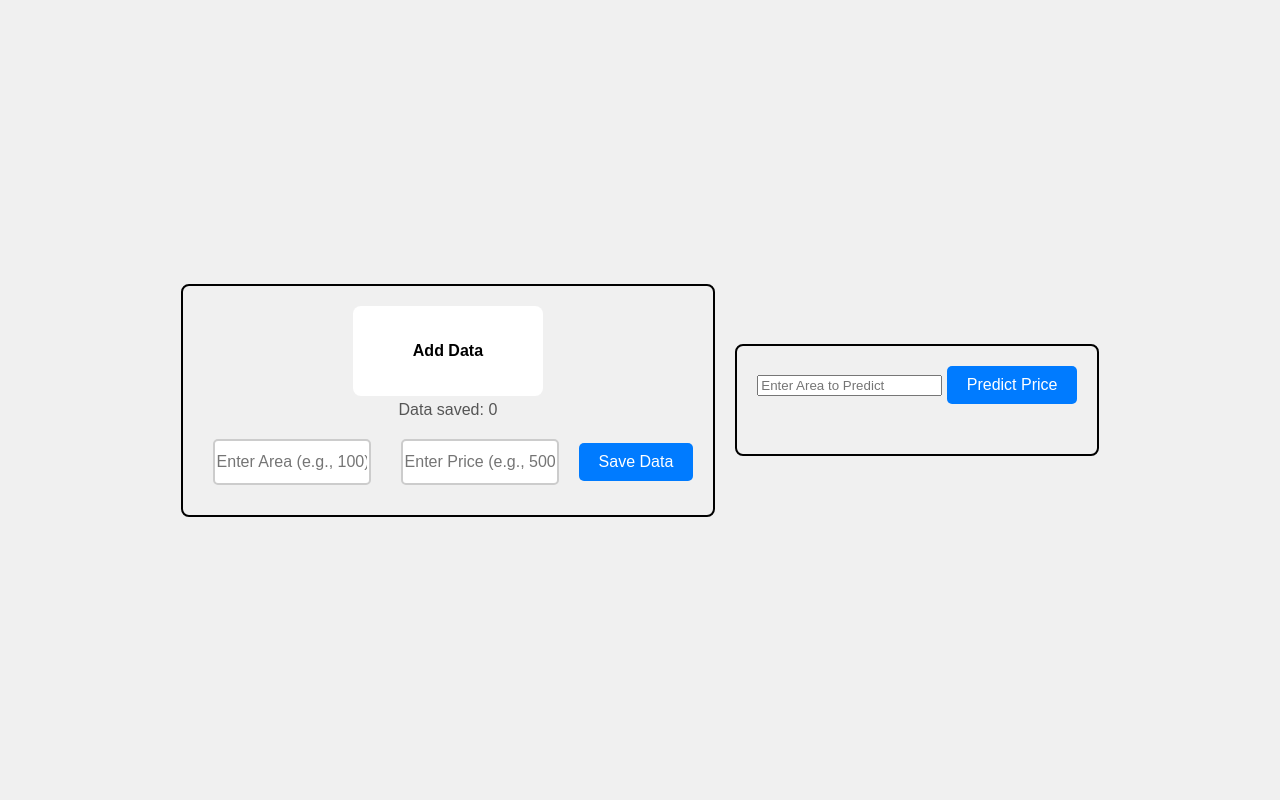
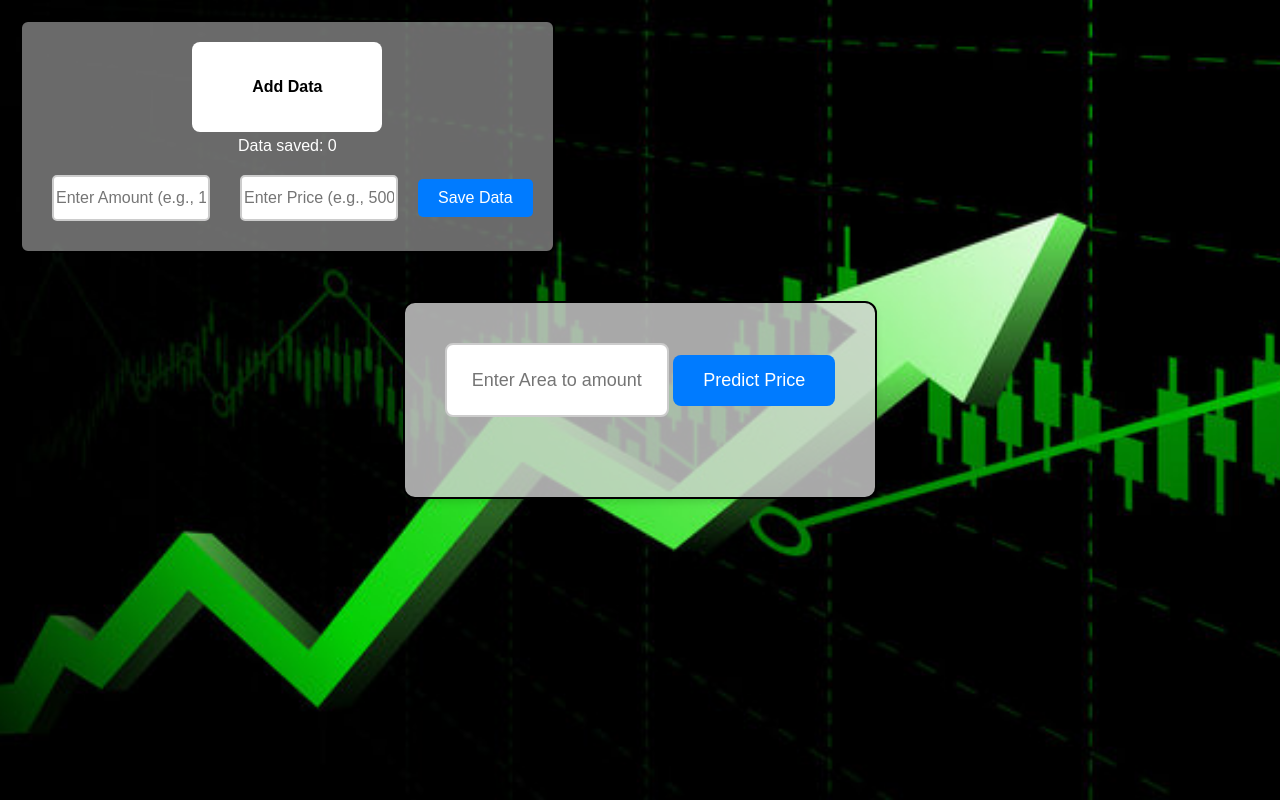
Before and after one commit to r-elopre/Machine-learn-linear-reg., a Django app: page /greet/ in a window 1280 px wide. Run offline with Django 5.2, Linux system fonts and the light colour scheme.

Commit message:
Machine learning linear regression model

```diff
--- a/myproject1/greetings/templates/greeting/index.html
+++ b/myproject1/greetings/templates/greeting/index.html
@@ -2,6 +2,7 @@
 <html>
 <head>
     <title>House Price Prediction</title>
+    {% load static %} <!-- Add this line -->
     <style>
         body {
             display: flex;
@@ -18,7 +19,10 @@
             gap: 20px;
             align-items: center;
         }
-        .parent, .parent2 {
+        .parent{
+            position: absolute;
+            top: 20px; /* Margin from the top */
+            left: 20px; /* Margin from the left */
             border: 2px solid black;
             padding: 20px;
             border-radius: 8px;
@@ -26,6 +30,20 @@
             flex-direction: column;
             align-items: center;
             gap: 10px;
+            background-color: rgba(211, 211, 211, 0.5); /* Light gray with transparency */
+            z-index: 1000; /* Optional to keep it above other elements */
+        }
+
+        .parent2 {
+            border: 2px solid black;
+            padding: 40px; /* Increased padding for larger size */
+            border-radius: 12px; /* Slightly larger border radius */
+            display: flex;
+            flex-direction: column;
+            align-items: center;
+            gap: 20px; /* Increased spacing between elements */
+            background-color: rgba(211, 211, 211, 0.8); /* Light gray with transparency */
+            box-shadow: 0 4px 6px rgba(0, 0, 0, 0.1); /* Optional: Add a subtle shadow */
         }
         .sub-parent {
             display: flex;
@@ -47,7 +65,17 @@
             font-weight: bold;
             text-align: center;
         }
-        .predict button, .save button {
+        .predict button{
+            padding: 15px 30px; /* Larger button size */
+            font-size: 18px; /* Larger font size */
+            background-color: #007bff;
+            color: white;
+            border: none;
+            border-radius: 8px;
+            cursor: pointer;
+        }
+
+        .save button {
             padding: 10px 20px;
             font-size: 16px;
             background-color: #007bff;
@@ -83,8 +111,35 @@
         }
         #data-count {
             font-size: 16px;
-            color: #555;
+            color: white;
+
         }
+
+        body {
+            background-image: url("{% static 'greeting/images/background.jpg' %}"); /* Use Django's static tag */
+            background-size: cover; /* Ensures the image covers the entire background */
+            background-position: center; /* Centers the image */
+            background-repeat: no-repeat; /* Avoids repeating the image */
+        }
+
+        .predict input {
+        width: 200px; /* Increased input width */
+        height: 50px; /* Increased input height */
+        font-size: 18px; /* Larger font size */
+        padding: 10px;
+        border: 2px solid #ccc;
+        border-radius: 8px;
+        text-align: center;
+    }
+
+        #predicted-price {
+        font-size: 20px; /* Slightly larger text */
+        font-weight: bold;
+        color: #333;
+        text-align: center;
+    }
+
+
     </style>
     <script>
         let savedDataCount = 0; // Initialize saved data count
@@ -212,7 +267,7 @@
             </div>
             <div class="new-div">
                 <div class="row">
-                    <input type="text" id="area-input" placeholder="Enter Area (e.g., 100)">
+                    <input type="text" id="area-input" placeholder="Enter Amount (e.g., 100)">
                 </div>
                 <div class="row">
                     <input type="text" id="price-input" placeholder="Enter Price (e.g., 50000)">
@@ -226,7 +281,7 @@
         <!-- Prediction Section -->
         <div class="parent2">
             <div class="predict">
-                <input type="text" id="predict-area" placeholder="Enter Area to Predict">
+                <input type="text" id="predict-area" placeholder="Enter Area to amount">
                 <button onclick="predictPrice()">Predict Price</button>
             </div>
             <div class="row" id="predicted-price" style="font-size: 18px; font-weight: bold; color: #333; text-align: center;">
```
Also changed, not shown: myproject1/settings.py (+9 -1 lines), myproject1/greetings/static/greeting/images/background.jpg (added).
